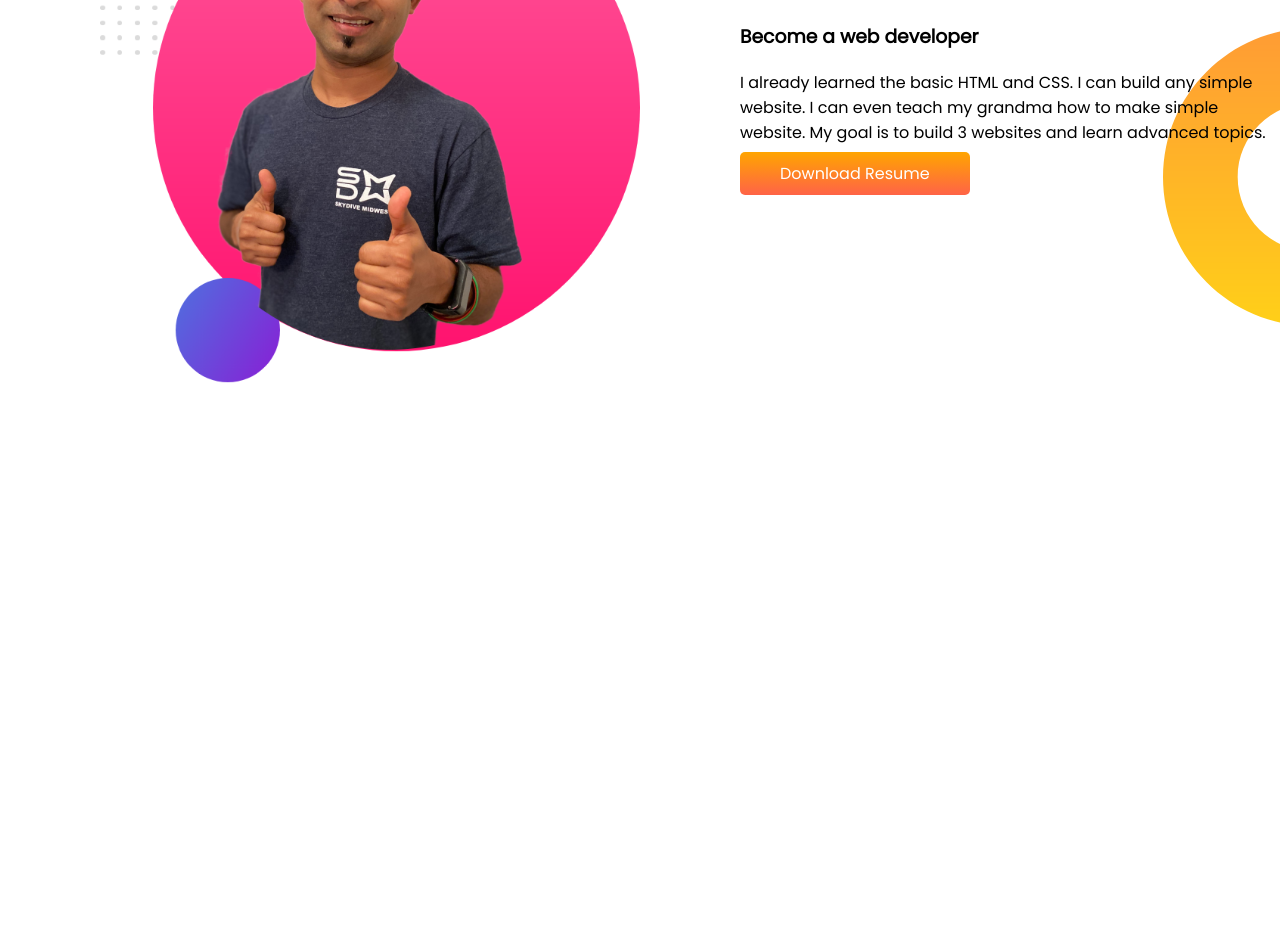
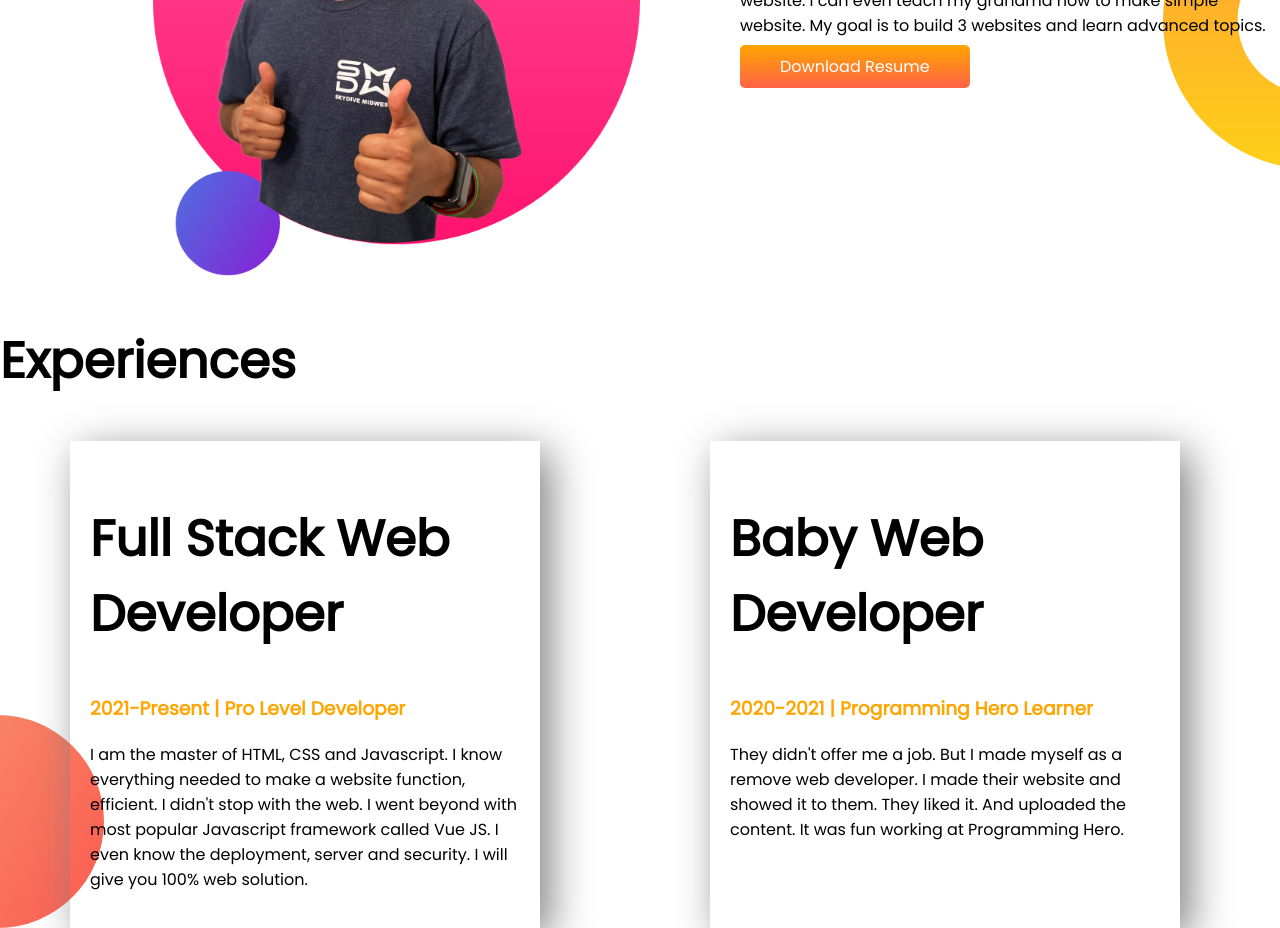
Before and after one commit to mhtanvir165/developer-portfolio, a plain HTML site: page index.html in a window 1280 px wide. Shown: the part 779-1707 px from the top of the page. Before the commit the page ends 1269 px from the top, so only its background shows below. Drawn offline with Linux system fonts and the light colour scheme.

Commit message:
near to final

```diff
--- a/index.html
+++ b/index.html
@@ -11,7 +11,7 @@
     <title>My Portfolio</title>
 </head>
 <body>
-   <section class="top-banner">
+   <section class="top-banner fexible-container">
     <div class="half-width">
         <h1>Wecome To</h1>
         <h1><span class="orange-color">Peter Parak </span>World</h1>
@@ -20,14 +20,14 @@
         <a class="link-button" href="https://www.google.com/" target="_blank">Click Here</a>
    </div>
 
-   <div class="half-width">
+   <div class="half-width fexible-container">
         <img src="images/jhankar.png" alt="">
 
 
    </div>
 
-</section>
-<section class="bream-bg">
+</section >
+<section class="bream-bg fexible-container">
     <div class="half-width">
         <img src="images/jhankar2.png" alt="">
     </div>
@@ -40,5 +40,24 @@
     </div>
 </section>
 
+<section class="experience-area">
+    <div>
+        <h1>Experiences</h1>
+    </div>
+    <div class="fexible-container">
+        <div class="experience-item">
+            <h1>Full Stack Web Developer</h1>
+            <h3 class="orange-color">2021-Present | Pro Level Developer</h3>
+            <p>I am the master of HTML, CSS and Javascript. I know everything needed to make a website function, efficient. I didn't stop with the web. I went beyond with most popular Javascript framework called Vue JS. I even know the deployment, server and security. I will give you 100% web solution.</p>
+        </div>
+
+        <div class="experience-item">
+            <h1>Baby Web Developer</h1>
+            <h3 class="orange-color">2020-2021 | Programming Hero Learner</h3>
+            <p>They didn't offer me a job. But I made myself as a remove web developer. I made their website and showed it to them. They liked it. And uploaded the content. It was fun working at Programming Hero.</p>
+        </div>
+    </div>
+</section>
+
 </body>
 </html>
--- a/style.css
+++ b/style.css
@@ -14,7 +14,7 @@ h1{
 .half-width{
     width: 50%;
     margin-left: 100px;
-    margin-bottom: 100px;
+    margin-bottom: 100pxgit;
 
 }
 
@@ -23,7 +23,7 @@ h1{
 
 }
 
-section{
+.fexible-container{
     display: flex;
 }
 
@@ -46,3 +46,16 @@ section{
 
 
 }
+.experience-item{
+    width: 40%;
+    margin-left: 70px;
+    margin-right: 100px;
+    box-shadow: 10px 10px 40px gray;
+    padding: 20px;
+}
+
+.experience-area{
+    background-image: url(images/exp-bg.png);
+    background-repeat: no-repeat;
+    background-position-y: 100%;
+}
```
